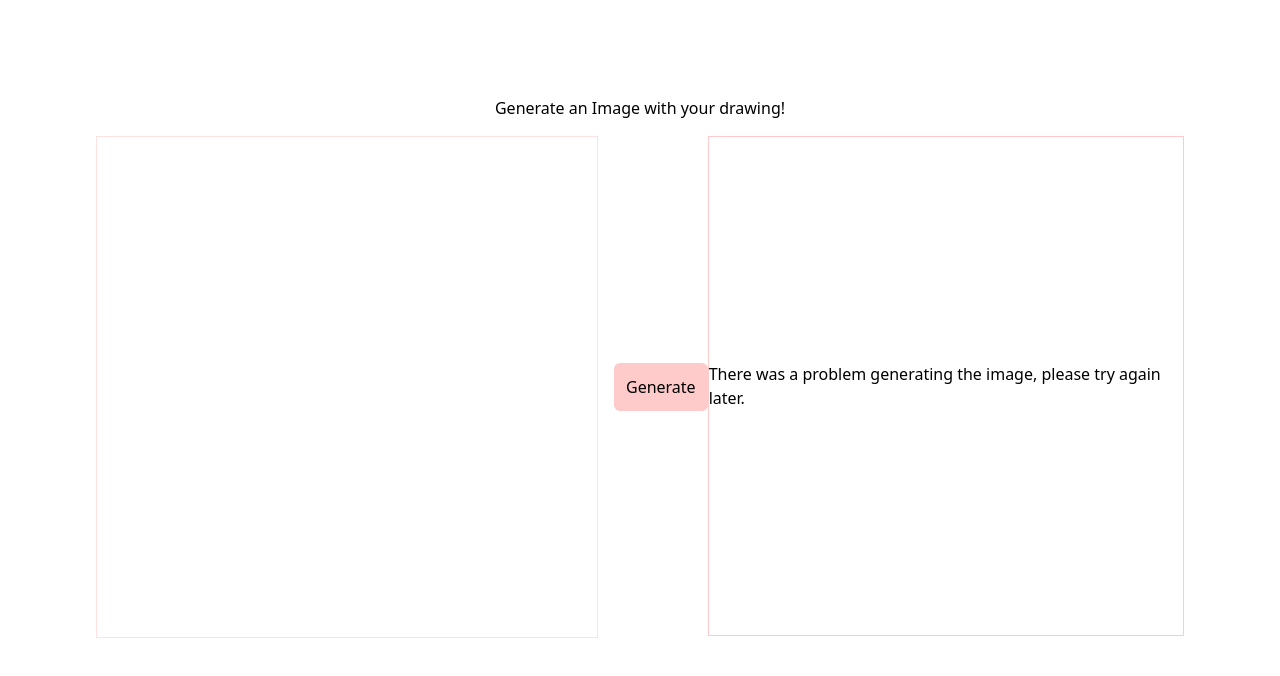
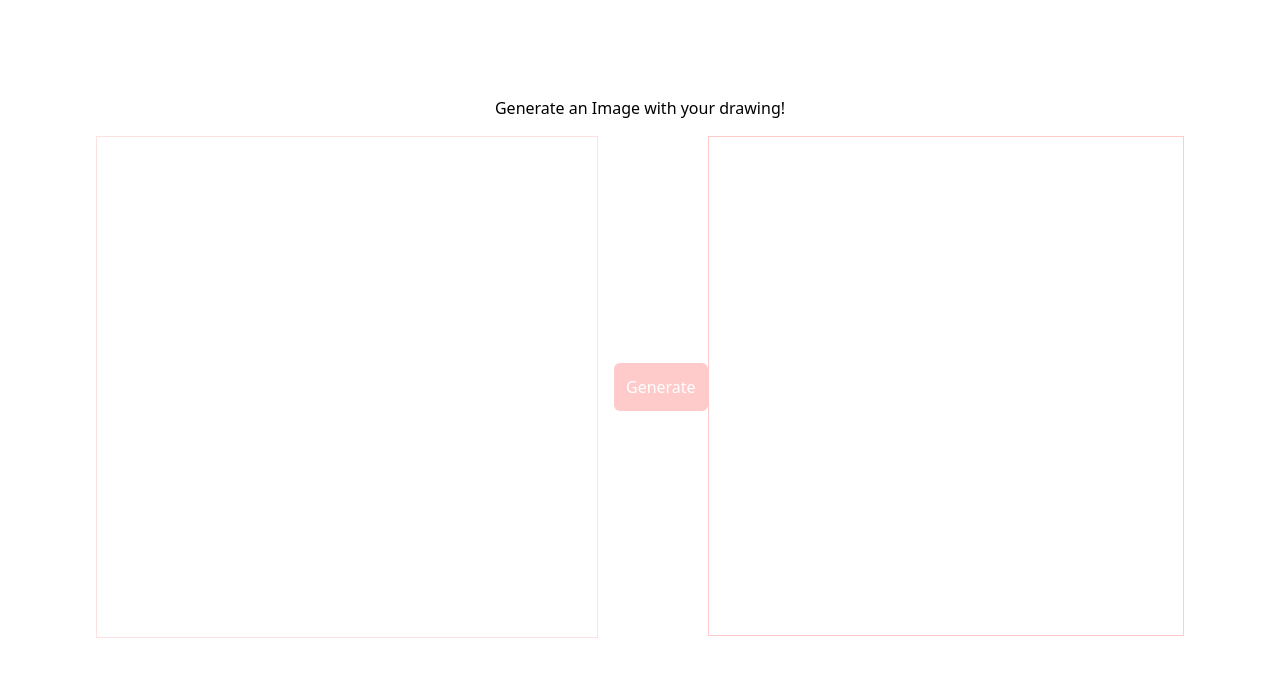
Before and after one commit to brunovgois/canvas-mvp, a Next.js app: page / in a window 1280 px wide. Shown: the top 676 px of the page. Built offline with nearby package versions, Linux system fonts and the light colour scheme.

Commit message:
disable button on loading and pass timeout time prop to hook

```diff
--- a/pages/index.tsx
+++ b/pages/index.tsx
@@ -5,7 +5,7 @@ import CircleLoading from "@/assets/CircleLoading";
 import Image from "next/image";
 
 const Home = () => {
-  const { data, isLoading, fetchImage } = useFetchData({ timeoutTime: 0 });
+  const { data, isLoading, fetchImage } = useFetchData(5000);
 
   return (
     <main className={`flex flex-col min-h-screen items-center p-24 gap-4`}>
@@ -15,7 +15,8 @@ const Home = () => {
         <div className="flex gap-4">
           <Canvas height={500} width={500} />
           <button
-            className="bg-red-200 h-fit self-center p-3 rounded-md"
+            disabled={isLoading}
+            className="bg-red-200 h-fit self-center p-3 rounded-md text-white"
             onClick={() => fetchImage("https://random.imagecdn.app/500/500")}
           >
             Generate
@@ -32,11 +33,7 @@ const Home = () => {
               width={500}
               height={500}
             />
-          ) : (
-            <p className="mx-auto">
-              There was a problem generating the image, please try again later.{" "}
-            </p>
-          )}
+          ) : null} {/* TODO: couldn't make request - Error message */}
         </div>
       </div>
     </main>
```
